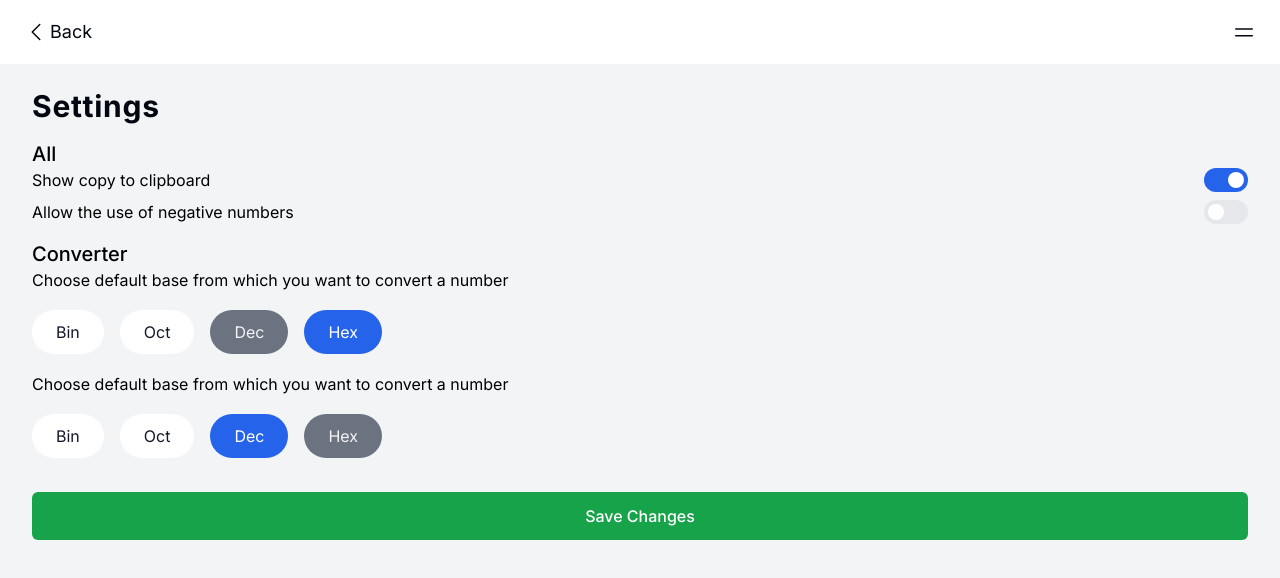
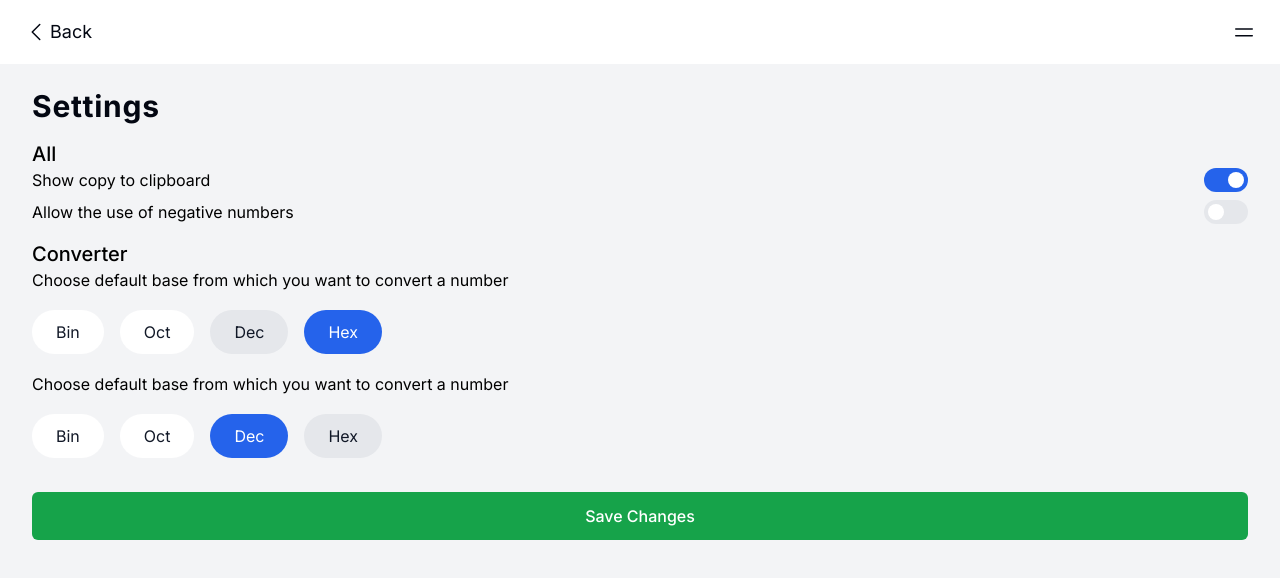
Before and after one commit to bhendi-boi/Hex-cal, a Next.js app: page /settings in a window 1280 px wide. Shown: the top 578 px of the page. Built offline with nearby package versions, Linux system fonts and the light colour scheme.

Commit message:
updated colors and gap in ChooseBase

```diff
--- a/app/ChooseBase.tsx
+++ b/app/ChooseBase.tsx
@@ -22,7 +22,7 @@ export default function ChooseBase({
     <RadioGroup className="mb-4" value={state} onChange={setState}>
       <RadioGroup.Label className="">{label}</RadioGroup.Label>
       <div className="h-16 overflow-hidden">
-        <div className="flex h-20 gap-4 py-3 pb-4 my-4 overflow-x-auto">
+        <div className="flex h-20 sm:gap-4 justify-between sm:justify-start py-3 pb-4 my-4 overflow-x-auto">
           <RadioGroup.Option disabled={otherState === "bin"} value="bin">
             {({ checked, disabled }) => (
               <StyledSpan checked={checked} disabled={disabled}>
@@ -74,13 +74,16 @@ function StyledSpan({
       }}
       animate={{
         backgroundColor: disabled
-          ? "#6b7280"
+          ? "#e5e7eb"
           : checked
           ? "rgb(37 99 235)"
           : "#ffffff",
-        color: disabled ? "#f3f3f3" : checked ? "#ffffff" : "#111827",
+        color: disabled ? "#111827" : checked ? "#ffffff" : "#111827",
       }}
-      className={clsx("px-6 py-3 rounded-full cursor-pointer")}
+      className={clsx(
+        "px-6 py-3 rounded-full cursor-pointer",
+        disabled && "cursor-not-allowed"
+      )}
     >
       {children}
     </motion.span>
```
